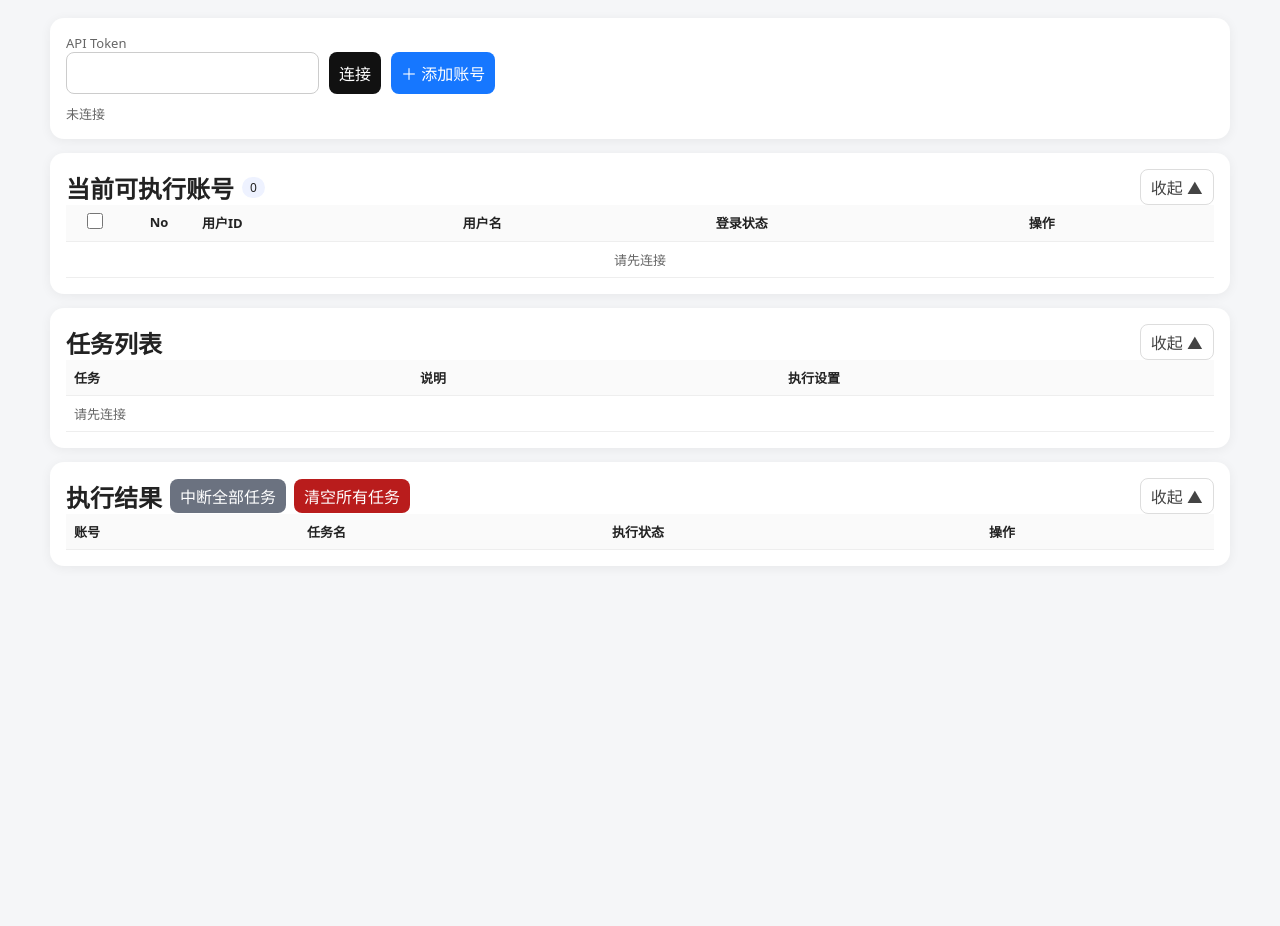
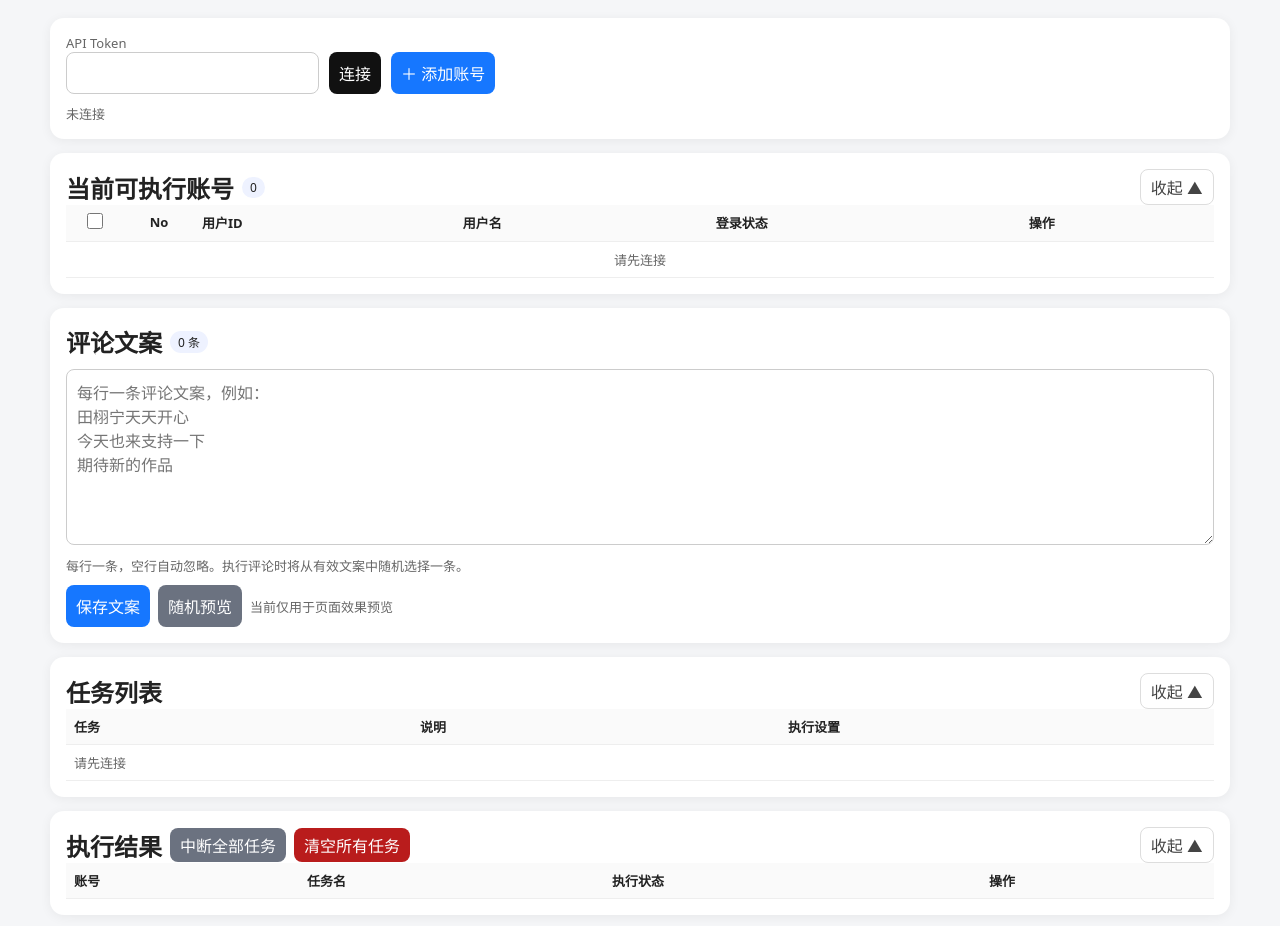
Before and after one commit to nux2333/weibo-emoji-monitor, a website: page scripts/comment-assistant/public/user.html in a window 1280 px wide. Before the commit the page ends 800 px from the top, so only its background shows below. Drawn offline with Linux system fonts and the light colour scheme; files that its build step writes are made by us from their sources; files whose address does not match are found by name.

Commit message:
Add editable random comment copy UI preview

```diff
--- a/scripts/comment-assistant/public/user.html
+++ b/scripts/comment-assistant/public/user.html
@@ -53,6 +53,25 @@
 
       <div class="card">
         <div class="top">
+          <div style="display:flex; gap:8px; align-items:center; flex-wrap:wrap">
+            <h2 style="margin:0">评论文案</h2>
+            <span id="commentCopyCount" class="pill">0 条</span>
+          </div>
+        </div>
+        <div style="margin-top:10px">
+          <textarea id="commentCopies" rows="7" placeholder="每行一条评论文案，例如：&#10;田栩宁天天开心&#10;今天也来支持一下&#10;期待新的作品" style="width:100%; box-sizing:border-box; resize:vertical; padding:10px; border-radius:8px"></textarea>
+          <div class="muted" style="margin-top:6px">每行一条，空行自动忽略。执行评论时将从有效文案中随机选择一条。</div>
+          <div style="display:flex; gap:8px; align-items:center; margin-top:10px; flex-wrap:wrap">
+            <button id="saveCommentCopies" class="blue" type="button">保存文案</button>
+            <button id="previewRandomComment" class="gray" type="button">随机预览</button>
+            <span id="commentCopyStatus" class="muted">当前仅用于页面效果预览</span>
+          </div>
+          <div id="randomCommentPreview" style="display:none; margin-top:10px; padding:10px; border-radius:8px; background:rgba(127,127,127,.08)"></div>
+        </div>
+      </div>
+
+      <div class="card">
+        <div class="top">
           <h2 style="margin: 0">任务列表</h2>
           <button id="toggleAvailableTasks" class="collapse-toggle" type="button">收起 ▲</button>
         </div>
@@ -92,6 +111,47 @@
       </div>
     </div>
 
+    <script>
+      (() => {
+        const textarea = document.getElementById('commentCopies');
+        const count = document.getElementById('commentCopyCount');
+        const status = document.getElementById('commentCopyStatus');
+        const preview = document.getElementById('randomCommentPreview');
+        const storageKey = 'commentAssistantRandomCopiesPreview';
+
+        const values = () => textarea.value
+          .split(/\r?\n/)
+          .map(v => v.trim())
+          .filter(Boolean);
+
+        const refreshCount = () => {
+          count.textContent = `${values().length} 条`;
+        };
+
+        textarea.value = localStorage.getItem(storageKey) || '';
+        refreshCount();
+        textarea.addEventListener('input', refreshCount);
+
+        document.getElementById('saveCommentCopies').addEventListener('click', () => {
+          const list = values();
+          localStorage.setItem(storageKey, list.join('\n'));
+          textarea.value = list.join('\n');
+          refreshCount();
+          status.textContent = `已保存 ${list.length} 条（页面预览）`;
+        });
+
+        document.getElementById('previewRandomComment').addEventListener('click', () => {
+          const list = values();
+          if (!list.length) {
+            preview.style.display = 'block';
+            preview.textContent = '请先输入至少一条评论文案。';
+            return;
+          }
+          preview.style.display = 'block';
+          preview.textContent = list[Math.floor(Math.random() * list.length)];
+        });
+      })();
+    </script>
     <script src="/static/common.js"></script>
     <script src="/static/user.js"></script>
   </body>
```
